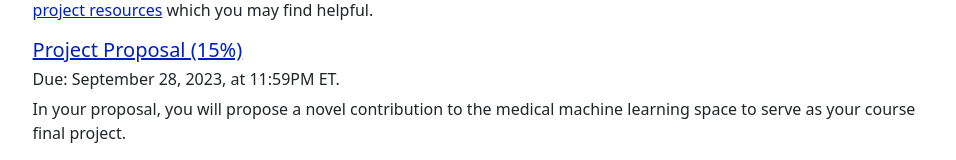
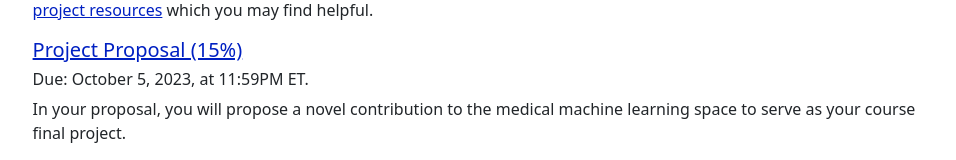
Before and after one commit to csc2541-2023/csc2541-2023.github.io, a Next.js app: page /assignments in a window 1280 px wide. Shown: the part 304-464 px from the top of the page, without its empty margins (161-1117 px from the left). Built offline with nearby package versions, Linux system fonts and the light colour scheme; what @tailwindcss/typography would draw is missing.

Commit message:
updated project proposal deadline

```diff
--- a/pages/assignments/index.js
+++ b/pages/assignments/index.js
@@ -24,7 +24,7 @@ export default function Home() {
         <h4>Course Final Project</h4>
         <p>In addition to the guidelines for each of the components of your final project, we've also put together a collection of <a href="/projectresources">project resources</a> which you may find helpful.</p>
         <h5><a href="assignments/projectproposal">Project Proposal (15%)</a></h5>
-        <h6>Due: September 28, 2023, at 11:59PM ET.</h6>
+        <h6>Due: October 5, 2023, at 11:59PM ET.</h6>
         <p>In your proposal, you will propose a novel contribution to the medical machine learning space to serve as your course final project.</p>
         <h5><a href="assignments/projectpresentation">Project Presentation (20%)</a></h5>
         <h6>Due: Varies based on presentation slot.</h6>
```
